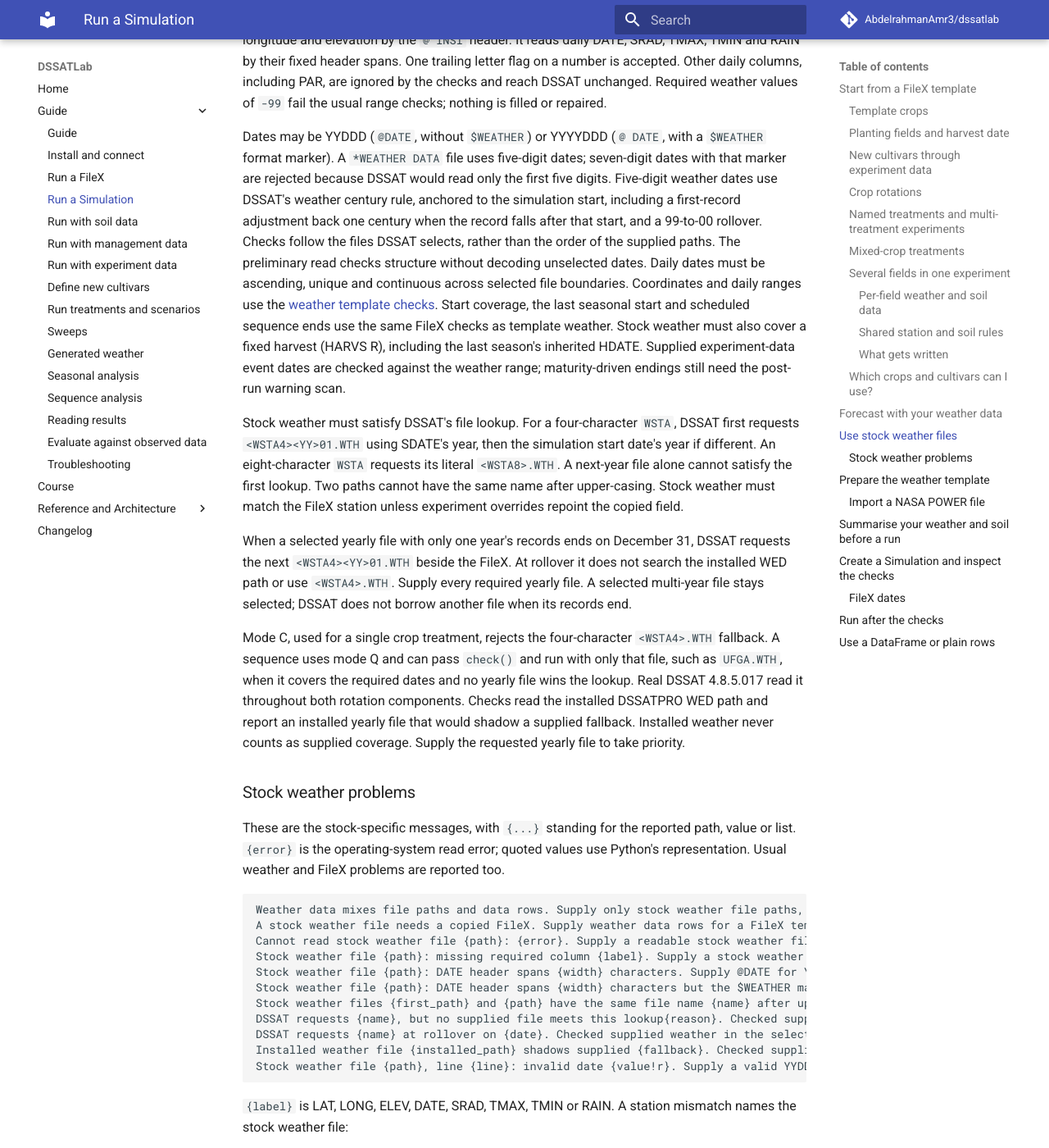
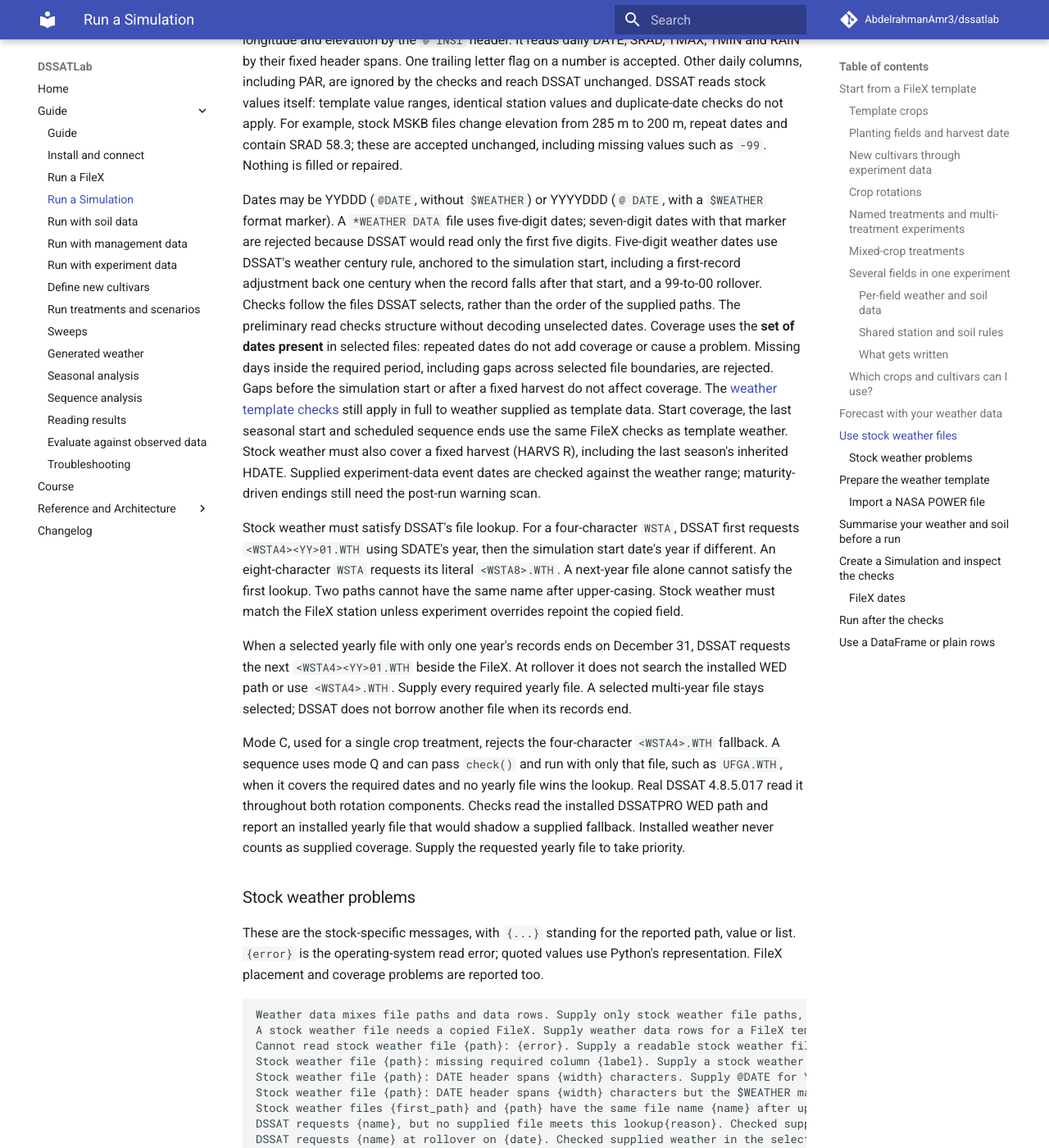
Before and after one commit to AbdelrahmanAmr3/dssatlab, an MkDocs documentation site: the page built from docs/guide/simulation.md, in a window 1280 px wide and 1400 px high, scrolled down 10302 px. Shown: the whole window at 82% size. Built offline with MkDocs 1.6.1 and Material for MkDocs 9.7.7, drawn with Linux system fonts in a browser that asks for light colours; comment, search, counter and statistics services are not loaded; some of the changed text lies outside the part shown.

Commit message:
Stock weather is DSSAT's own data: check structure and coverage only (#378)
Co-Authored-By: Claude Opus 5.5 <noreply@anthropic.com>

````diff
--- a/docs/guide/simulation.md
+++ b/docs/guide/simulation.md
@@ -420,8 +420,11 @@ FileX templates, including per-field sources, require weather data rows instead,
 and latitude, longitude and elevation by the `@ INSI` header. It reads daily
 DATE, SRAD, TMAX, TMIN and RAIN by their fixed header spans.
 One trailing letter flag on a number is accepted. Other daily columns, including PAR, are ignored
-by the checks and reach DSSAT unchanged. Required weather values of `-99` fail
-the usual range checks; nothing is filled or repaired.
+by the checks and reach DSSAT unchanged. DSSAT reads stock values itself: template
+value ranges, identical station values and duplicate-date checks do not apply.
+For example, stock MSKB files change elevation from 285 m to 200 m, repeat dates
+and contain SRAD 58.3; these are accepted unchanged, including missing values
+such as `-99`. Nothing is filled or repaired.
 
 Dates may be YYDDD (`@DATE`, without `$WEATHER`) or YYYYDDD (`@  DATE`, with a
 `$WEATHER` format marker). A `*WEATHER DATA` file uses five-digit dates; seven-digit
@@ -431,9 +434,12 @@ DSSAT's weather century rule, anchored to the simulation start, including a
 first-record adjustment back one century when the record falls after that start,
 and a 99-to-00 rollover. Checks follow the files DSSAT selects, rather than the
 order of the supplied paths. The preliminary read checks structure without
-decoding unselected dates. Daily dates must be ascending, unique and continuous
-across selected file boundaries. Coordinates and
-daily ranges use the [weather template checks](#prepare-the-weather-template).
+decoding unselected dates. Coverage uses the **set of dates present** in selected
+files: repeated dates do not add coverage or cause a problem. Missing days inside
+the required period, including gaps across selected file boundaries, are rejected.
+Gaps before the simulation start or after a fixed harvest do not affect coverage.
+The [weather template checks](#prepare-the-weather-template) still apply in full
+to weather supplied as template data.
 Start coverage, the last seasonal start and scheduled sequence ends use the same
 FileX checks as template weather. Stock weather must also cover a fixed harvest
 (HARVS R), including the last season's inherited HDATE. Supplied experiment-data event dates are
@@ -466,7 +472,7 @@ counts as supplied coverage. Supply the requested yearly file to take priority.
 
 These are the stock-specific messages, with `{...}` standing for the reported
 path, value or list. `{error}` is the operating-system read error; quoted values
-use Python's representation. Usual weather and FileX problems are reported too.
+use Python's representation. FileX placement and coverage problems are reported too.
 
 ```text
 Weather data mixes file paths and data rows. Supply only stock weather file paths, or only weather data rows or a DataFrame.
@@ -480,6 +486,7 @@ DSSAT requests {name}, but no supplied file meets this lookup{reason}. Checked s
 DSSAT requests {name} at rollover on {date}. Checked supplied weather in the selected simulation folder; rollover does not search WED or use the four-character fallback. Supply {name} beside the FileX.
 Installed weather file {installed_path} shadows supplied {fallback}. Checked supplied names: {names} and DSSATPRO WED {wed}. Supply {name} in the simulation folder to take priority.
 Stock weather file {path}, line {line}: invalid date {value!r}. Supply a valid YYDDD or YYYYDDD calendar date matching the DATE header width.
+Stock weather: missing date {date}. Checked dates present in the selected files from {start} through {end}. Supply stock weather covering every day in that period.
 ```
 
 `{label}` is LAT, LONG, ELEV, DATE, SRAD, TMAX, TMIN or RAIN. A station mismatch
````
Also changed, not shown: CHANGELOG.md (+1 -0 lines), CONTEXT.md (+4 -1 lines), docs/reference/api.md (+8 -0 lines), 4 other files.
